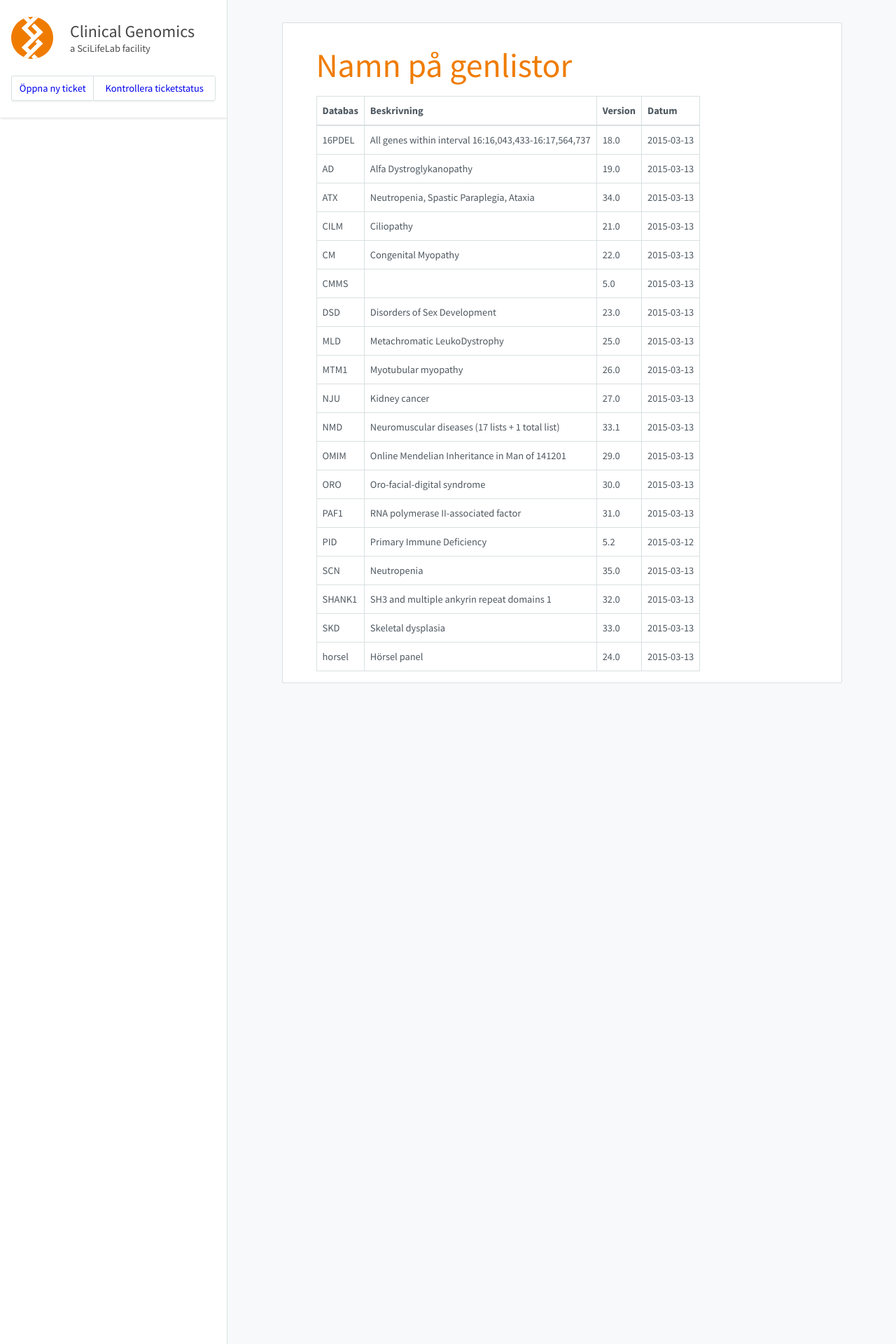
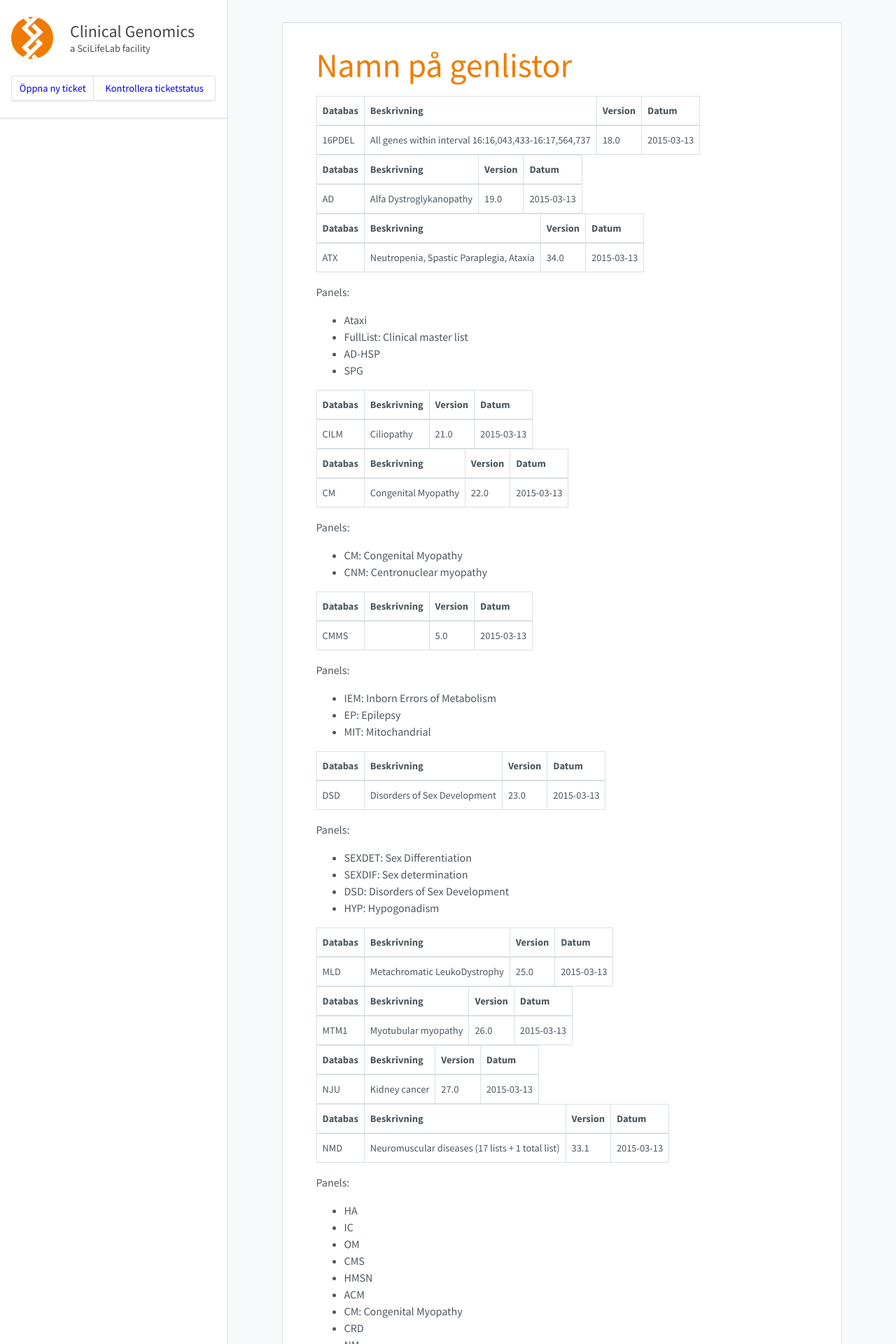
Before and after one commit to Clinical-Genomics/clinical-genomics.github.io, a Jekyll site: the page built from _pages/namnpagenlistor.md, in a window 1280 px wide. Shown: the top 1920 px of the page at 70% size. Built offline with Jekyll 4.4.1, drawn with Linux system fonts in a browser that asks for light colours; nearby versions of some CDN libraries; some of the changed text lies outside the part shown.

Commit message:
Add panels of all gene lists

```diff
--- a/_pages/namnpagenlistor.md
+++ b/_pages/namnpagenlistor.md
@@ -9,21 +9,122 @@ title: Namn på genlistor
 |Databas|Beskrivning|Version|Datum|
 |---|---|---|---|
 |16PDEL|All genes within interval 16:16,043,433-16:17,564,737|18.0|2015-03-13|
+
+|Databas|Beskrivning|Version|Datum|
+|---|---|---|---|
 |AD|Alfa Dystroglykanopathy|19.0|2015-03-13|
+
+|Databas|Beskrivning|Version|Datum|
+|---|---|---|---|
 |ATX|Neutropenia, Spastic Paraplegia, Ataxia|34.0|2015-03-13|
+
+Panels:
+- Ataxi
+- FullList: Clinical master list
+- AD-HSP
+- SPG
+
+|Databas|Beskrivning|Version|Datum|
+|---|---|---|---|
 |CILM|Ciliopathy|21.0|2015-03-13|
+
+|Databas|Beskrivning|Version|Datum|
+|---|---|---|---|
 |CM|Congenital Myopathy|22.0|2015-03-13|
+
+Panels:
+- CM: Congenital Myopathy
+- CNM: Centronuclear myopathy
+
+|Databas|Beskrivning|Version|Datum|
+|---|---|---|---|
 |CMMS||5.0|2015-03-13|
+
+Panels:
+- IEM: Inborn Errors of Metabolism
+- EP: Epilepsy
+- MIT: Mitochandrial
+
+|Databas|Beskrivning|Version|Datum|
+|---|---|---|---|
 |DSD|Disorders of Sex Development|23.0|2015-03-13|
+
+Panels:
+- SEXDET: Sex Differentiation
+- SEXDIF: Sex determination
+- DSD: Disorders of Sex Development
+- HYP: Hypogonadism
+
+|Databas|Beskrivning|Version|Datum|
+|---|---|---|---|
 |MLD|Metachromatic LeukoDystrophy|25.0|2015-03-13|
+
+|Databas|Beskrivning|Version|Datum|
+|---|---|---|---|
 |MTM1|Myotubular myopathy|26.0|2015-03-13|
+
+|Databas|Beskrivning|Version|Datum|
+|---|---|---|---|
 |NJU|Kidney cancer|27.0|2015-03-13|
+
+|Databas|Beskrivning|Version|Datum|
+|---|---|---|---|
 |NMD|Neuromuscular diseases (17 lists + 1 total list)|33.1|2015-03-13|
+
+Panels:
+- HA
+- IC
+- OM
+- CMS
+- HMSN
+- ACM
+- CM: Congenital Myopathy
+- CRD
+- NM
+- MS
+- OND
+- HCM
+- DM
+- MD
+- CMD
+- FullList: Clinical master list
+- MM
+- HP
+- MND
+
+|Databas|Beskrivning|Version|Datum|
+|---|---|---|---|
 |OMIM|Online Mendelian Inheritance in Man of 141201|29.0|2015-03-13|
+
+|Databas|Beskrivning|Version|Datum|
+|---|---|---|---|
 |ORO|Oro-facial-digital syndrome|30.0|2015-03-13|
+
+|Databas|Beskrivning|Version|Datum|
+|---|---|---|---|
 |PAF1|RNA polymerase II-associated factor|31.0|2015-03-13|
+
+|Databas|Beskrivning|Version|Datum|
+|---|---|---|---|
 |PID|Primary Immune Deficiency|5.2|2015-03-12|
+
+|Databas|Beskrivning|Version|Datum|
+|---|---|---|---|
 |SCN|Neutropenia|35.0|2015-03-13|
+
+|Databas|Beskrivning|Version|Datum|
+|---|---|---|---|
 |SHANK1|SH3 and multiple ankyrin repeat domains 1|32.0|2015-03-13|
+
+|Databas|Beskrivning|Version|Datum|
+|---|---|---|---|
 |SKD|Skeletal dysplasia|33.0|2015-03-13|
+
+|Databas|Beskrivning|Version|Datum|
+|---|---|---|---|
 |horsel|Hörsel panel|24.0|2015-03-13|
+
+Panels:
+- Horsel
+- 141201
+- 1412017
```
